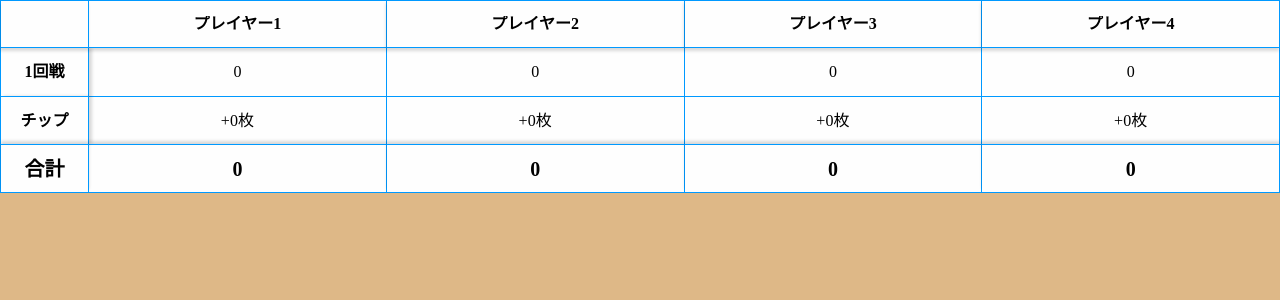
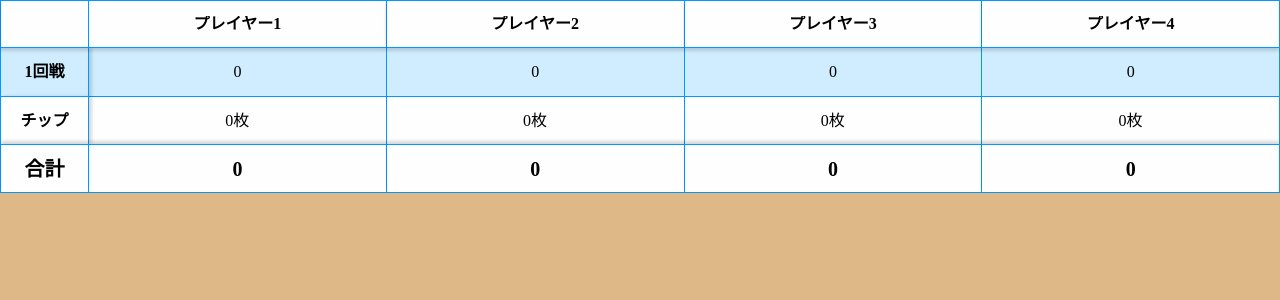
Before and after one commit to fonces/mj-score-board, a Vue app: page / in a window 1280 px wide. Shown: the top 300 px of the page. Built offline with nearby package versions, Linux system fonts and the light colour scheme.

Commit message:
デザイン修正

```diff
--- a/src/components/Button.vue
+++ b/src/components/Button.vue
@@ -40,7 +40,7 @@ export default {
 
 .primary {
   color: #fff;
-  background-color: #eb6100;
+  background-color: #0099FF;
   border: none;
 }
 
--- a/src/components/ScoreTable.vue
+++ b/src/components/ScoreTable.vue
@@ -24,7 +24,7 @@
       <tr class="chip" :class="{ diff: isDifference(model.chips) }" @click="modal.chip = true">
         <th>チップ</th>
         <td v-for="(chip, i) in model.chips" :key="i">
-          {{ 0 <= chip ? '+' : '-' }}{{ Math.abs(chip) }}枚
+          {{ toPlusMinus(chip) }}枚
         </td>
       </tr>
     </tbody>
@@ -75,7 +75,7 @@
 <script>
 import { reactive, computed, ref, watch, onBeforeMount } from 'vue'
 import { fill, split } from '@/utils/array'
-import { toPosiNega } from '@/utils/string'
+import { toPosiNega, toPlusMinus } from '@/utils/string'
 import { isDifference } from '@/utils/validator'
 import EditPlayerModal from '@/components/EditPlayerModal.vue'
 import EditScoreModal from '@/components/EditScoreModal.vue'
@@ -183,6 +183,7 @@ export default {
 
     return {
       toPosiNega,
+      toPlusMinus,
       isDifference,
       model,
       modal,
@@ -283,6 +284,11 @@ tr {
   height: 48px;
 }
 
+tbody tr:nth-child(odd) th,
+tbody tr:nth-child(odd) td {
+  background: #CFEDFF;
+}
+
 th {
   font-weight: bold;
 }
--- a/src/components/Switch.vue
+++ b/src/components/Switch.vue
@@ -46,7 +46,7 @@ input {
 }
 
 input:checked + label{
-  background-color: #eb6100;
+  background-color: #0099FF;
 }
 
 label:after {
--- a/src/components/TextInput.vue
+++ b/src/components/TextInput.vue
@@ -43,6 +43,12 @@ export default {
   text-align: right;
 }
 
+.text-input:focus,
+.text-input:focus-within {
+	outline: none;
+  border: solid 1px #0099FF;
+}
+
 .text-input:disabled {
   background: #ddd;
 }
--- a/src/utils/string.js
+++ b/src/utils/string.js
@@ -1 +1,2 @@
 export const toPosiNega = num => `${0 < num ? '△' : num < 0 ? '▲' : ''}${Math.abs(num)}`
+export const toPlusMinus = num => `${0 < num ? '+' : num < 0 ? '-' : ''}${Math.abs(num)}`
```
